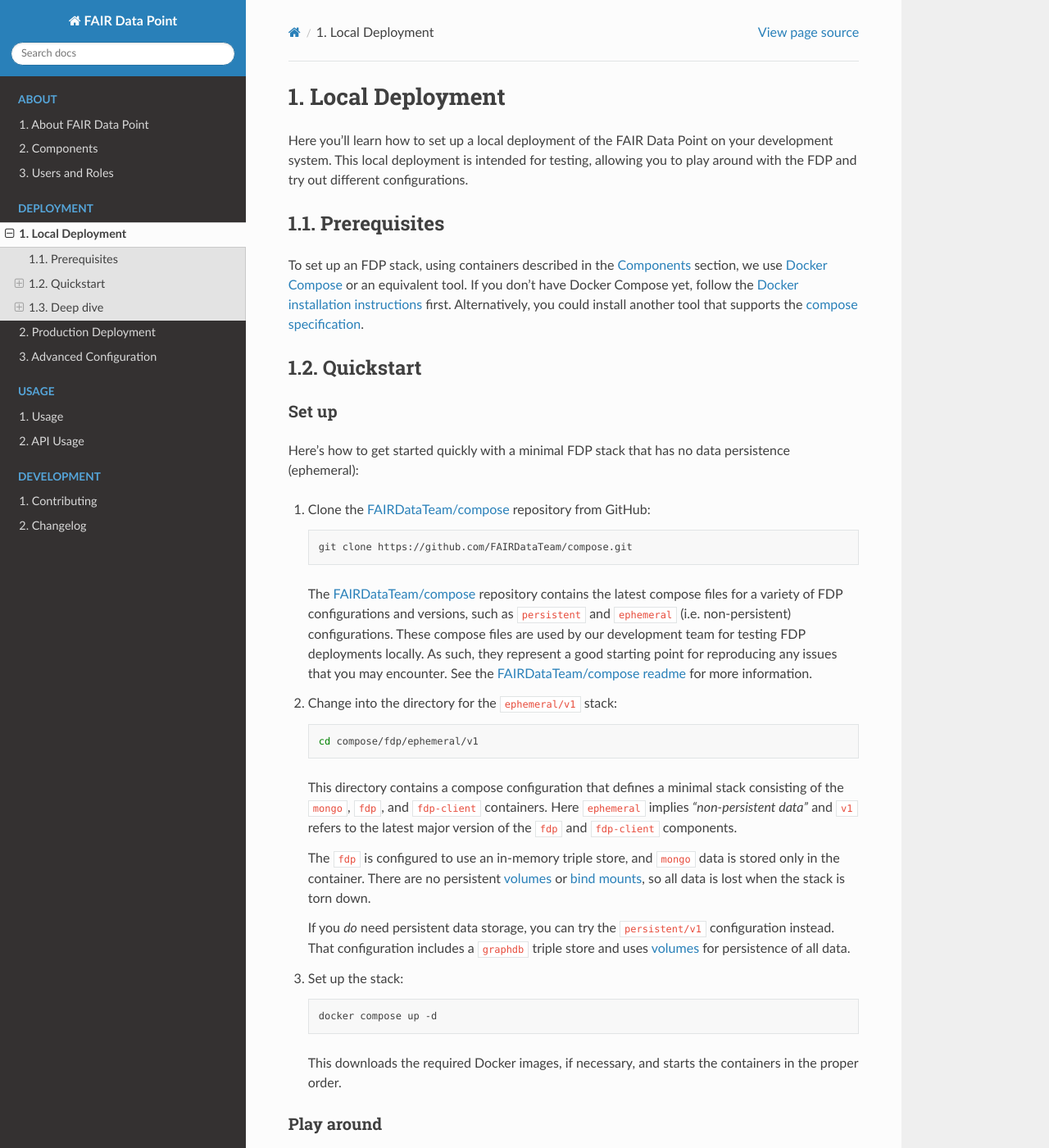
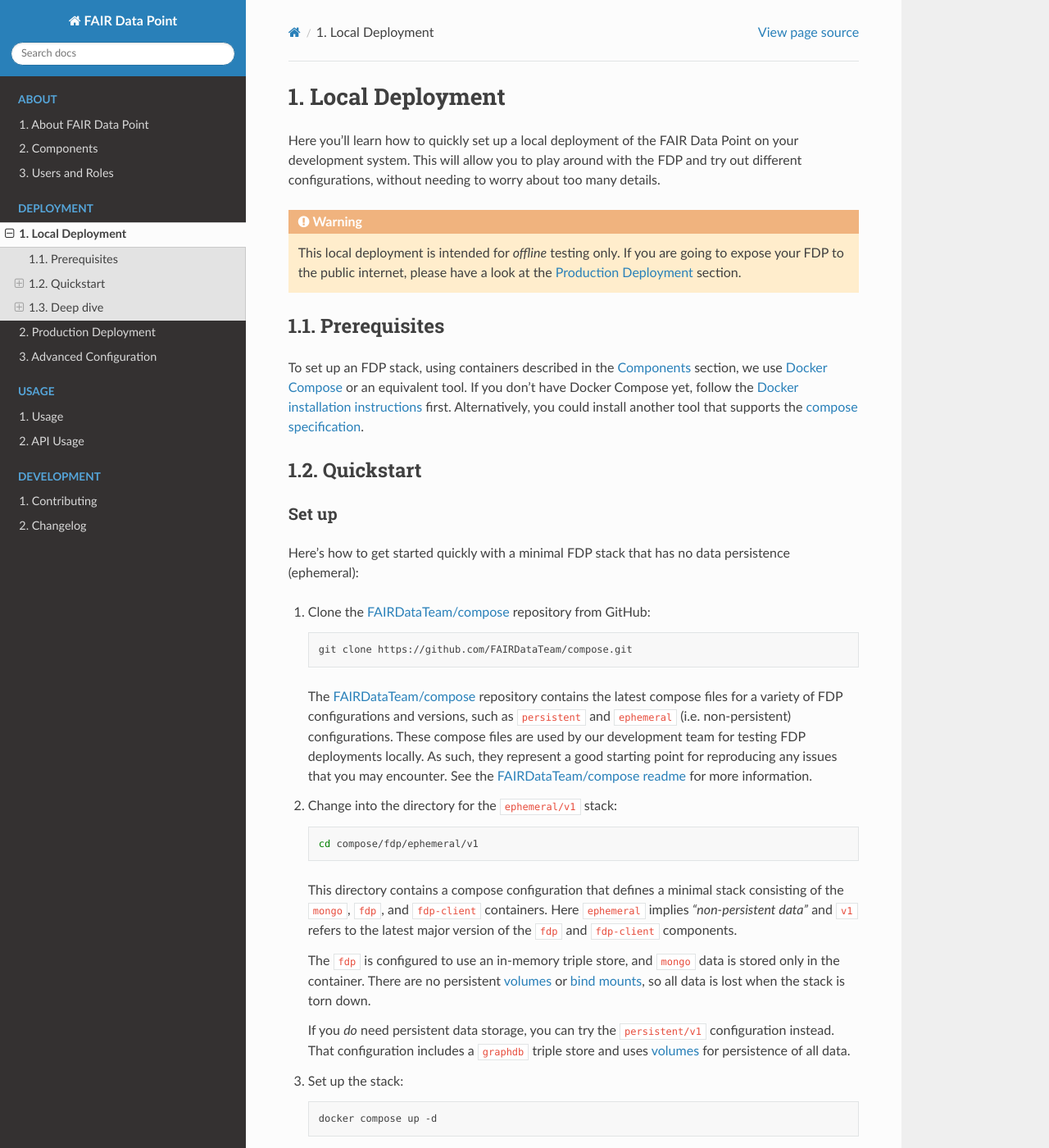
Before and after one commit to FAIRDataTeam/FAIRDataPoint-Docs, a Sphinx documentation site: the page built from docs/deployment/local-deployment.rst, in a window 1280 px wide and 1400 px high. Shown: the whole window at 82% size. Built offline with Sphinx 7.4.7 and the Read the Docs theme 3.1.0, drawn with Linux system fonts in a browser that asks for light colours; some of the changed text lies outside the part shown.

Commit message:
warn about offilne testing and link to usage

```diff
--- a/docs/about/users-and-roles.rst
+++ b/docs/about/users-and-roles.rst
@@ -27,7 +27,7 @@ user  ``nikola.tesla@example.com``    ``password``
 ===== =============================== ============
 
 .. warning::
-   These default user accounts are only intended for off-line testing on your local machine.
+   These default user accounts are only intended for *offline* testing on your local machine.
    Make sure to change or remove the default user credentials *before* exposing your FDP to the public internet.
 
 API tokens
--- a/docs/deployment/local-deployment.rst
+++ b/docs/deployment/local-deployment.rst
@@ -2,8 +2,13 @@
 Local Deployment
 ****************
 
-Here you'll learn how to set up a local deployment of the FAIR Data Point on your development system.
-This local deployment is intended for testing, allowing you to play around with the FDP and try out different configurations.
+Here you'll learn how to quickly set up a local deployment of the FAIR Data Point on your development system.
+This will allow you to play around with the FDP and try out different configurations, without needing to worry about too many details.
+
+.. warning::
+
+   This local deployment is intended for *offline* testing only.
+   If you are going to expose your FDP to the public internet, please have a look at the :ref:`production-deployment` section.
 
 
 Prerequisites
@@ -66,7 +71,7 @@ Once all containers are up, and healthy, you can start playing around with the F
 For example:
 
 - Use ``curl http://localhost`` to see the machine readable FDP metadata
-- Visit http://localhost in your favorite web browser to try the FDP client interface (also see :ref:`authentication`)
+- Visit http://localhost in your favorite web browser to try the FDP client interface (also see the :ref:`authentication` and :ref:`usage` sections)
 - Visit http://localhost/swagger-ui/index.html in the browser to inspect the interactive API documentation
 
 Tear down
--- a/docs/usage/usage.rst
+++ b/docs/usage/usage.rst
@@ -1,3 +1,5 @@
+.. _usage:
+
 *****
 Usage
 *****
```
